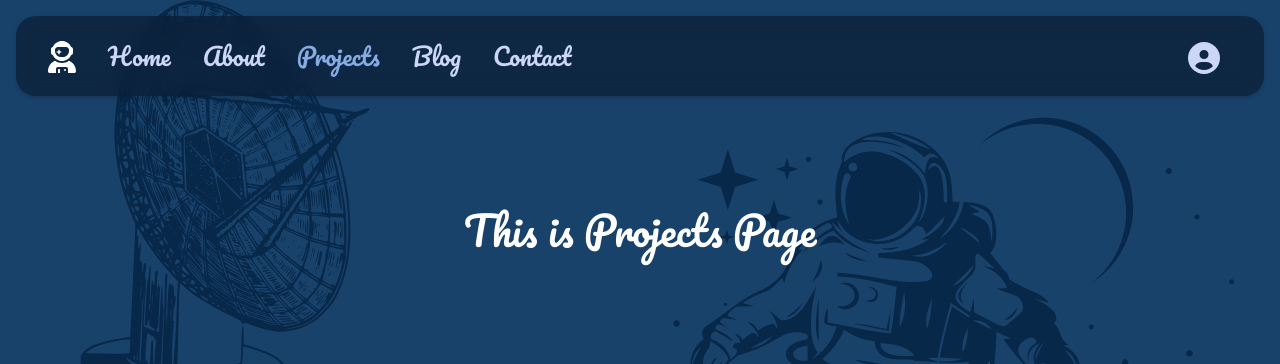
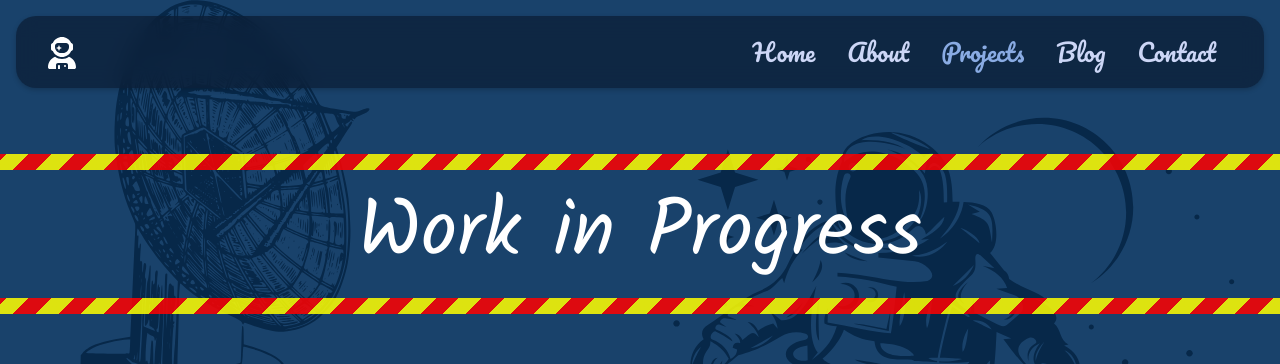
Before and after one commit to Shagasresthaa/portfoliosite_v4_user_ui, a Vue app: page /projects in a window 1280 px wide. Shown: the top 364 px of the page. Built offline with nearby package versions, Linux system fonts and the light colour scheme.

Commit message:
working on about page removed login ui

```diff
--- a/src/components/AppNavbar.vue
+++ b/src/components/AppNavbar.vue
@@ -19,8 +19,8 @@
       >
         <span class="navbar-toggler-icon"></span>
       </button>
-      <div class="collapse navbar-collapse" id="navbarNav">
-        <ul class="navbar-nav me-auto mb-2 mb-lg-0">
+      <div class="collapse navbar-collapse justify-content-end" id="navbarNav">
+        <ul class="navbar-nav mb-2 mb-lg-0">
           <li class="nav-item" @click="closeMenu">
             <router-link class="nav-link" to="/">Home</router-link>
           </li>
@@ -37,9 +37,6 @@
             <router-link class="nav-link" to="/contact">Contact</router-link>
           </li>
         </ul>
-        <button class="btn login-btn" type="button" @click="onLogin">
-          <font-awesome-icon icon="user-circle" />
-        </button>
       </div>
     </div>
   </nav>
@@ -62,9 +59,6 @@ export default defineComponent({
     FontAwesomeIcon,
   },
   methods: {
-    onLogin() {
-      console.log("Login clicked");
-    },
     closeMenu() {
       const navbar = document.getElementById("navbarNav");
       if (navbar && navbar.classList.contains("show")) {
--- /dev/null
+++ b/src/components/WorkInProgress.vue
@@ -0,0 +1,21 @@
+<template>
+  <div class="work-in-progress-wrapper">
+    <div class="top-bar"></div>
+    <div class="work-in-progress">
+      <p class="display-1"><b>Work in Progress</b></p>
+    </div>
+    <div class="bottom-bar"></div>
+  </div>
+</template>
+
+<script lang="ts">
+import { defineComponent } from "vue";
+
+export default defineComponent({
+  name: "WorkInProgressComponent",
+});
+</script>
+
+<style scoped lang="scss">
+@import "@/styles/WorkInProgress.scss";
+</style>
--- a/src/styles/Navbar.scss
+++ b/src/styles/Navbar.scss
@@ -34,19 +34,6 @@
   }
 }
 
-.login-btn {
-  background: none;
-  border: none;
-  color: #ccd6f6;
-  font-size: xx-large;
-  cursor: pointer;
-  transition: color 0.3s ease;
-
-  &:hover {
-    color: #89abe3;
-  }
-}
-
 .navbar-dark .navbar-nav .nav-link.router-link-active,
 .navbar-dark .navbar-nav .nav-item.active .nav-link .nav-link.active {
   color: #89abe3 !important;
@@ -62,10 +49,4 @@
     width: 100%;
     text-align: center;
   }
-  .login-btn {
-    display: flex;
-    margin: auto;
-    flex-grow: 1;
-    text-align: center;
-  }
 }
--- /dev/null
+++ b/src/styles/WorkInProgress.scss
@@ -0,0 +1,31 @@
+.work-in-progress-wrapper {
+  width: 100%;
+  text-align: center;
+  z-index: 1000;
+}
+
+.top-bar,
+.bottom-bar {
+  height: 2vh;
+  width: 100%;
+  background: repeating-linear-gradient(
+    -45deg,
+    rgba(255, 255, 0, 0.85),
+    rgba(255, 255, 0, 0.85) 2vh,
+    rgba(255, 0, 0, 0.85) 2vh,
+    rgba(255, 0, 0, 0.85) 4vh
+  );
+}
+
+.work-in-progress {
+  color: white;
+  padding: 1rem;
+  font-weight: bold;
+  font-family: "Kalam", cursive;
+  font-weight: 400;
+  font-style: normal;
+}
+
+.display-1 {
+  margin-bottom: 0;
+}
--- a/src/views/AboutPage.vue
+++ b/src/views/AboutPage.vue
@@ -1,7 +1,5 @@
 <template>
-  <div class="about">
-    <h1>This is About Page</h1>
-  </div>
+  <div class="about"></div>
   <FooterComponent />
 </template>
 
--- a/src/views/BlogPage.vue
+++ b/src/views/BlogPage.vue
@@ -1,6 +1,6 @@
 <template>
   <div class="blog">
-    <h1>This is Blog Page</h1>
+    <WorkInProgressComponent />
   </div>
   <FooterComponent />
 </template>
@@ -8,11 +8,13 @@
 <script lang="ts">
 import { defineComponent } from "vue";
 import FooterComponent from "@/components/FooterComponent.vue";
+import WorkInProgressComponent from "@/components/WorkInProgress.vue";
 
 export default defineComponent({
   name: "BlogPage",
   components: {
     FooterComponent,
+    WorkInProgressComponent,
   },
 });
 </script>
--- a/src/views/ContactPage.vue
+++ b/src/views/ContactPage.vue
@@ -1,6 +1,6 @@
 <template>
   <div class="contact">
-    <h1>This is Contact Page</h1>
+    <WorkInProgressComponent />
   </div>
   <FooterComponent />
 </template>
@@ -8,11 +8,13 @@
 <script lang="ts">
 import { defineComponent } from "vue";
 import FooterComponent from "@/components/FooterComponent.vue";
+import WorkInProgressComponent from "@/components/WorkInProgress.vue";
 
 export default defineComponent({
   name: "ContactPage",
   components: {
     FooterComponent,
+    WorkInProgressComponent,
   },
 });
 </script>
--- a/src/views/ProjectsPage.vue
+++ b/src/views/ProjectsPage.vue
@@ -1,6 +1,6 @@
 <template>
   <div class="projects">
-    <h1>This is Projects Page</h1>
+    <WorkInProgressComponent />
   </div>
   <FooterComponent />
 </template>
@@ -8,11 +8,13 @@
 <script lang="ts">
 import { defineComponent } from "vue";
 import FooterComponent from "@/components/FooterComponent.vue";
+import WorkInProgressComponent from "@/components/WorkInProgress.vue";
 
 export default defineComponent({
   name: "ProjectsPage",
   components: {
     FooterComponent,
+    WorkInProgressComponent,
   },
 });
 </script>
```
Also changed, not shown: 2 other files (tests, documents, lock files or other folders).
